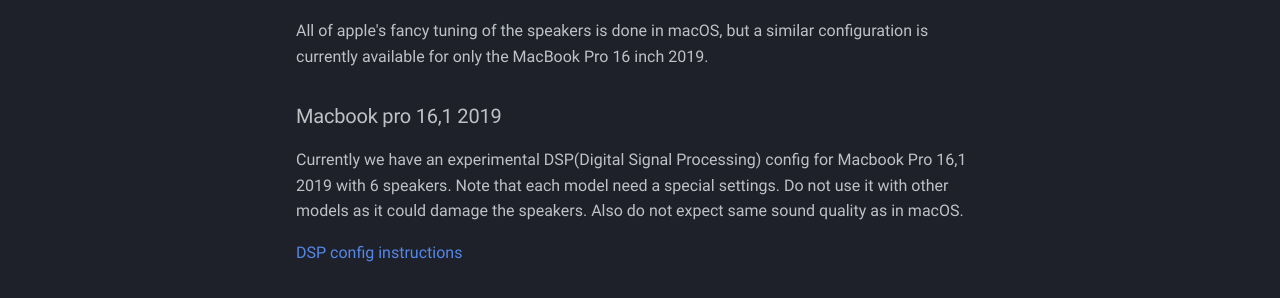
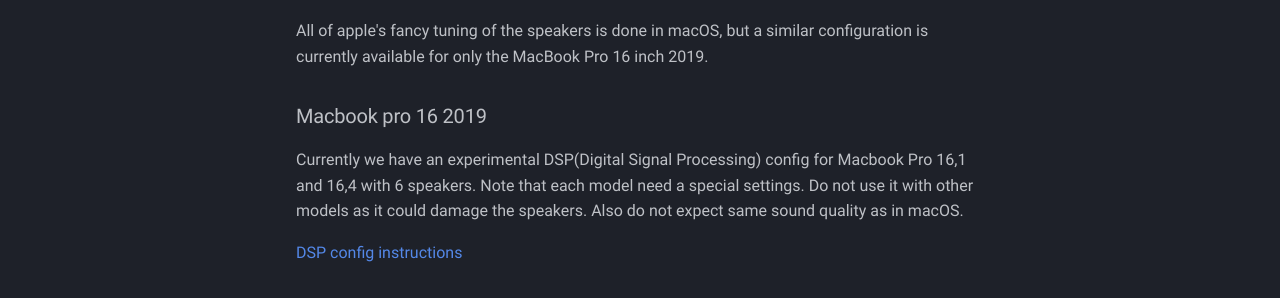
Before and after one commit to t2linux/wiki, an MkDocs documentation site: the page built from docs/guides/audio-config.md, in a window 1280 px wide and 900 px high, scrolled down 1888 px. Shown: the part 378-676 px from the top of the window. Built offline with MkDocs 1.6.1 and Material for MkDocs 9.7.7, drawn with Linux system fonts in a browser that asks for light colours; comment, search, counter and statistics services are not loaded.

Commit message:
docs review

```diff
--- a/docs/guides/audio-config.md
+++ b/docs/guides/audio-config.md
@@ -57,9 +57,9 @@ does not offer a great deal of flexibility, it might work for getting acceptable
 
 All of apple's fancy tuning of the speakers is done in macOS, but a similar configuration is currently available for only the MacBook Pro 16 inch 2019.
 
-### Macbook pro 16,1 2019
+### Macbook pro 16 2019
 
-Currently we have an experimental DSP(Digital Signal Processing) config for Macbook Pro 16,1 2019 with 6 speakers.
+Currently we have an experimental DSP(Digital Signal Processing) config for Macbook Pro 16,1 and 16,4 with 6 speakers.
 Note that each model need a special settings. Do not use it with other models as it could damage the speakers. Also do not expect same sound quality as in macOS.
 
 [DSP config instructions](https://github.com/lemmyg/asahi-audio/blob/macbookT2_16_1/README.md)
```
